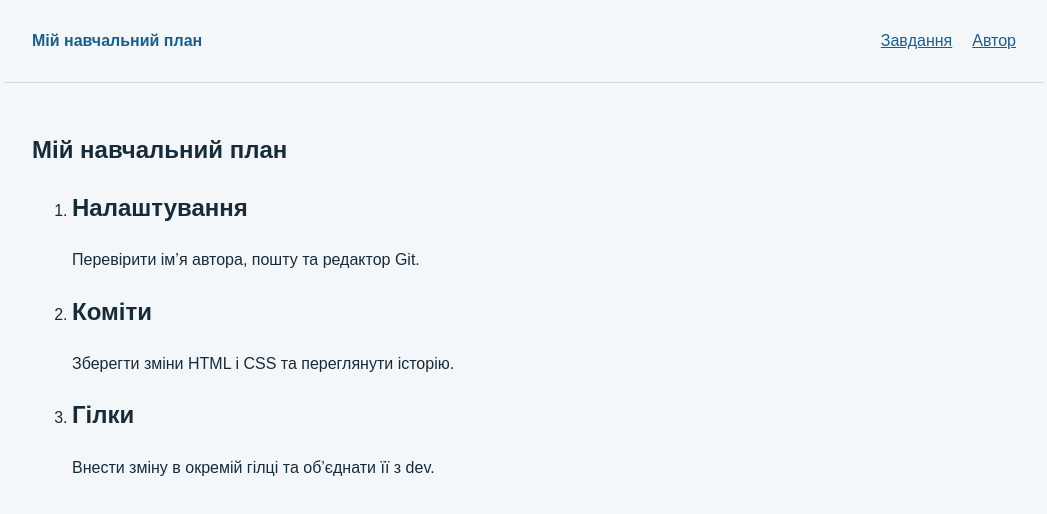
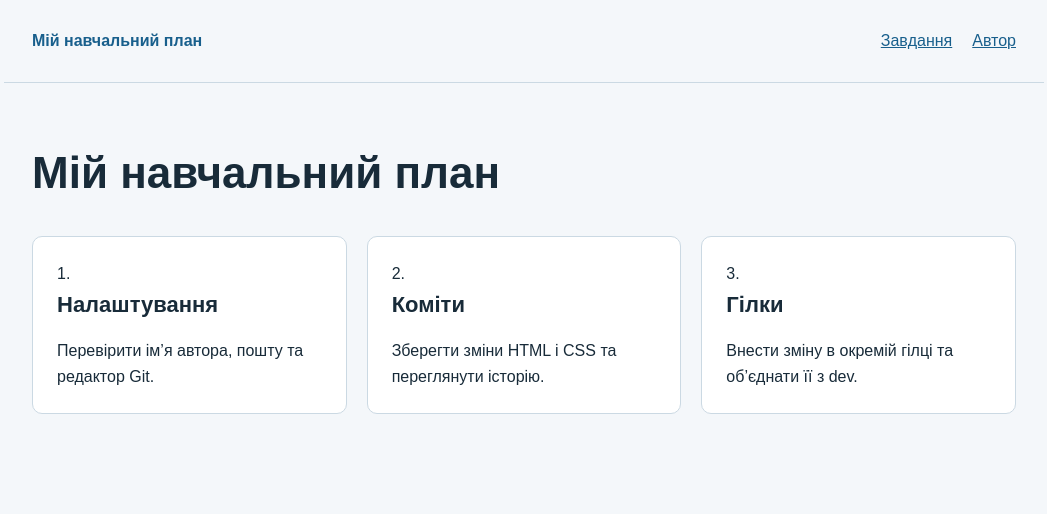
Before and after one commit to maksym-maksymets/myproject, a plain HTML site: page index.html in a window 1280 px wide. Shown: the whole page, without its empty margins (116-1163 px from the left). Drawn offline with Linux system fonts and the light colour scheme.

Commit message:
Style task cards

```diff
--- a/css/main.css
+++ b/css/main.css
@@ -7,3 +7,9 @@ a { color: #185f8c; }
 .header { display: flex; justify-content: space-between; align-items: center; gap: 20px; border-bottom: 1px solid #cbd9e3; }
 .logo { font-weight: bold; text-decoration: none; }
 nav { display: flex; gap: 20px; }
+/* Картки з темами лабораторних робіт. */
+h1 { font-size: clamp(28px, 4vw, 44px); line-height: 1.2; }
+h2 { margin: 0 0 8px; font-size: 22px; }
+.tasks { display: grid; grid-template-columns: repeat(3, 1fr); gap: 20px; padding: 0; list-style-position: inside; }
+.tasks li { padding: 24px; background: white; border: 1px solid #cbd9e3; border-radius: 10px; }
+.tasks p { margin-bottom: 0; }
```
